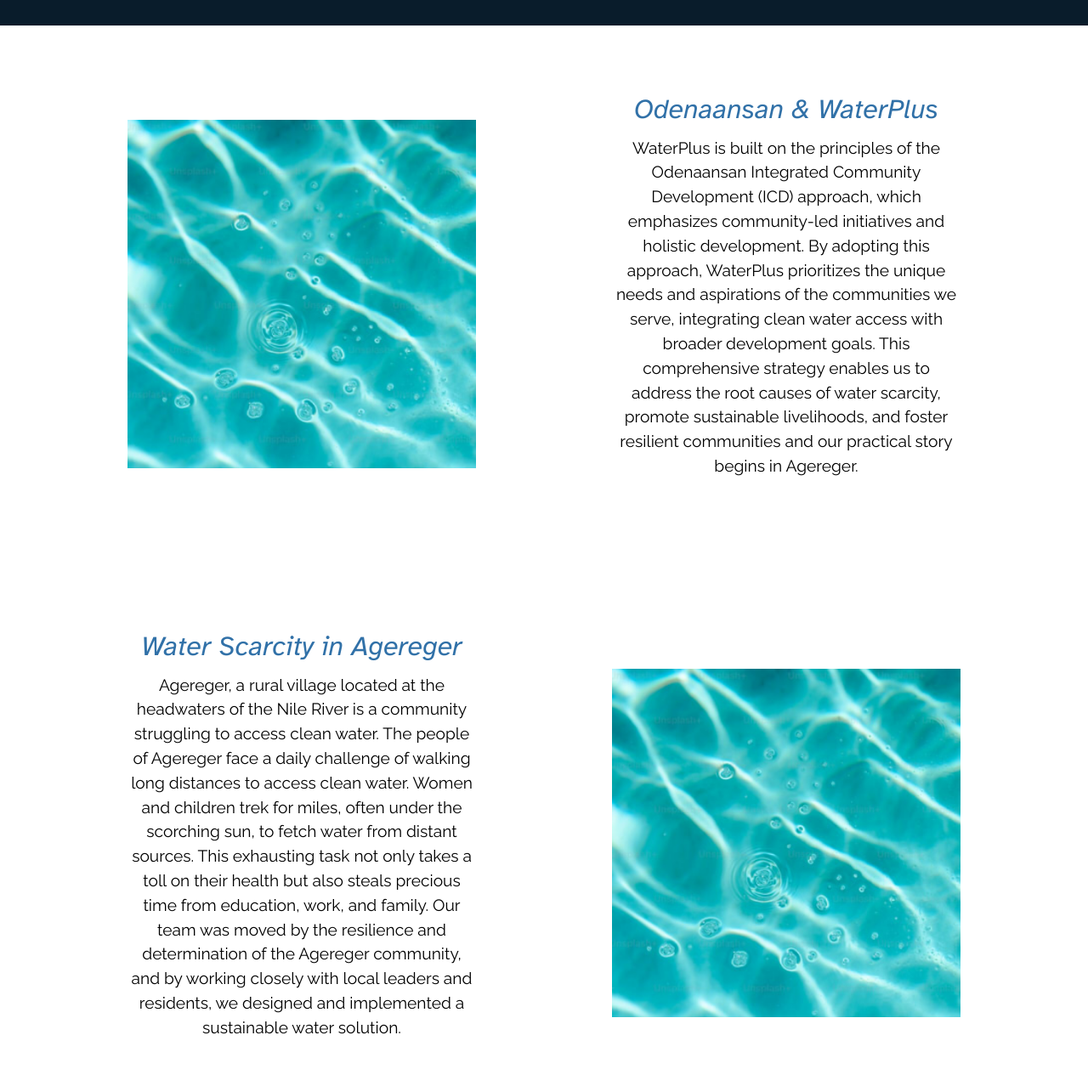
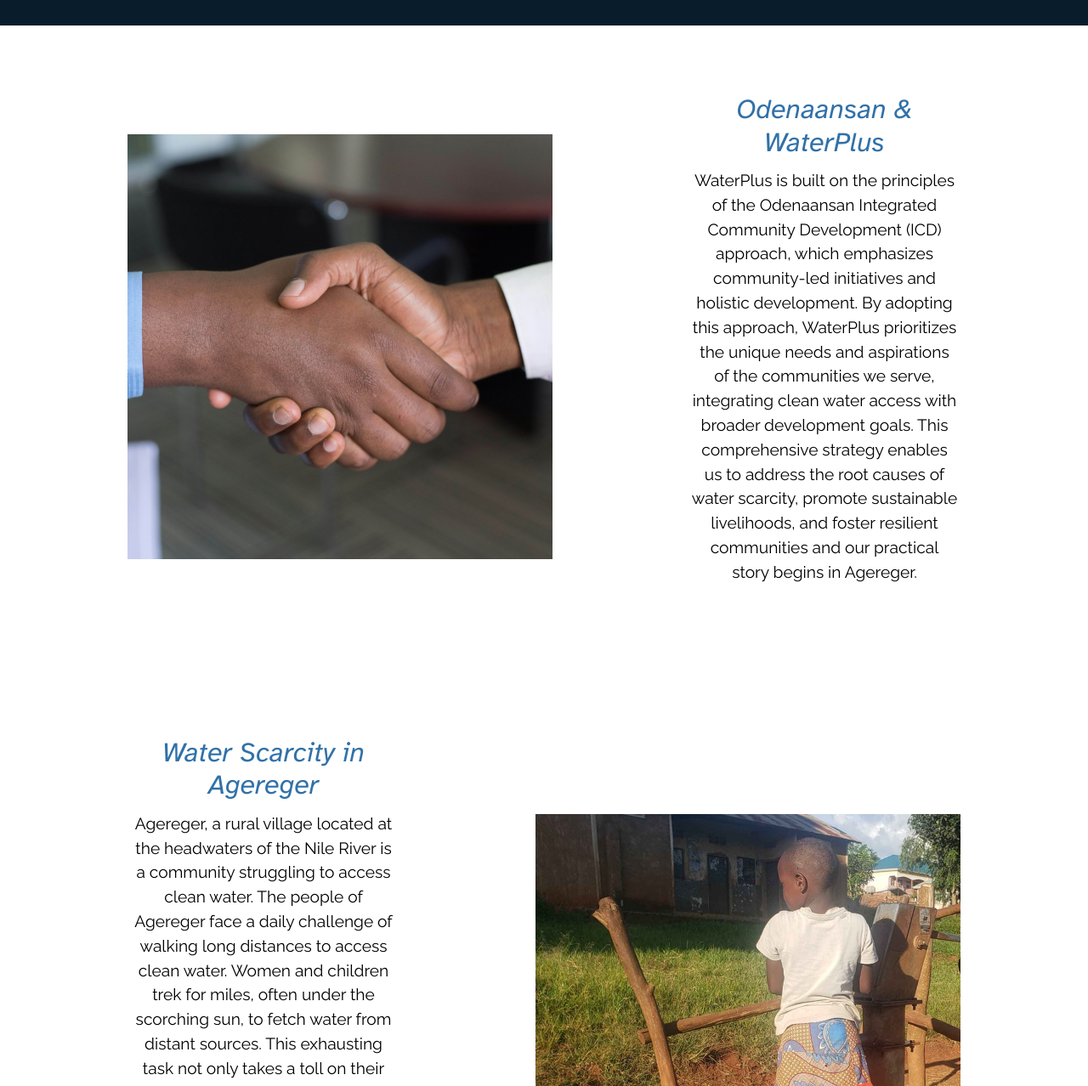
Before and after one commit to khyleB/waterplus, a plain HTML site: page story.html in a window 1280 px wide. Shown: the part 742-2020 px from the top of the page at 85% size. Drawn offline with nearby package versions, Linux system fonts and the light colour scheme; a web font is replaced by a local one.

Commit message:
New images for mission page

```diff
--- a/story.html
+++ b/story.html
@@ -109,7 +109,7 @@
             </div>
 
             <div class="container-lg d-flex flex-grow-1 justify-content-center align-items-center flex-column flex-md-row">
-                <img class="half-content" src="Images/placeholder.jpg">
+                <img class="half-content" src="Images/mission1.png">
 
                 <div class="half-content">
                     <h4>Odenaansan & WaterPlus</h4>
@@ -123,11 +123,11 @@
                     <p>Agereger, a rural village located  at the headwaters of the  Nile River is a community struggling to access clean water. The people of Agereger face a daily challenge of walking long distances to access clean water. Women and children trek for miles, often under the scorching sun, to fetch water from distant sources. This exhausting task not only takes a toll on their health but also steals precious time from education, work, and family. Our team was moved by the resilience and determination of the Agereger community, and by working closely with local leaders and residents, we designed and implemented a sustainable water solution. </p>
                 </div>
 
-                <img class="half-content" src="Images/placeholder.jpg">
+                <img class="half-content" src="Images/mission2.png">
             </div>
 
             <div class="container-lg d-flex flex-grow-1 justify-content-center align-items-center flex-column flex-md-row">
-                <img class="half-content" src="Images/placeholder.jpg">
+                <img class="half-content" src="Images/mission3.png">
 
                 <div class="half-content">
                     <h4>The Future of WaterPlus</h4>
```
Also changed, not shown: Images/mission1.png (added), Images/mission2.png (added), Images/mission3.png (added).
